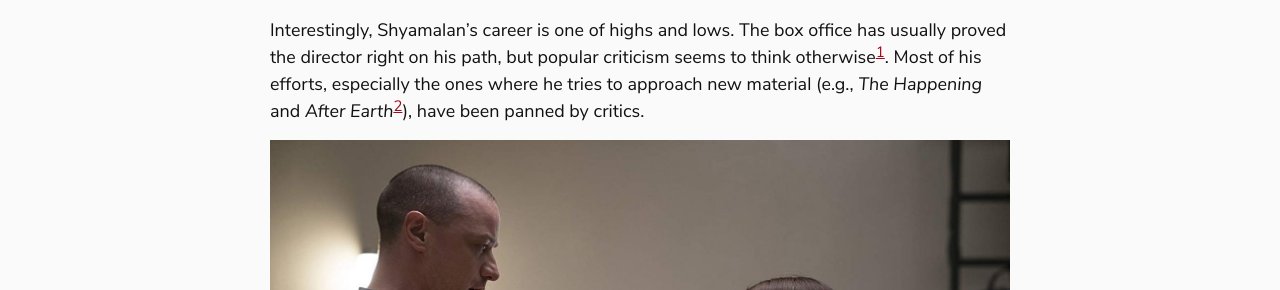
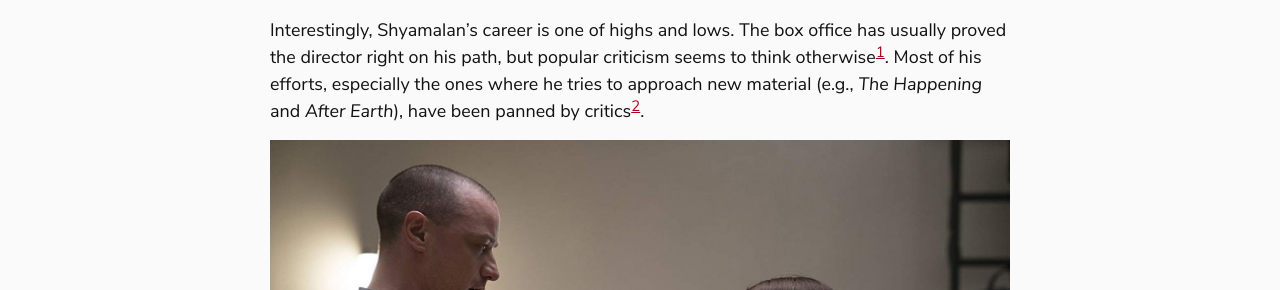
Before and after one commit to manuel-uberti/filmsinwords, a Jekyll site: the page built from _posts/2019-06-16-balance.md, in a window 1280 px wide and 900 px high. Shown: the part 346-636 px from the top of the window. Built offline with Jekyll 4.4.1, drawn with Linux system fonts in a browser that asks for light colours.

Commit message:
Move footnote

```diff
--- a/_posts/2019-06-16-balance.md
+++ b/_posts/2019-06-16-balance.md
@@ -16,8 +16,8 @@ developing fascination for the psychological and the spiritual.
 Interestingly, Shyamalan’s career is one of highs and lows. The box office has
 usually proved the director right on his path, but popular criticism seems to
 think otherwise[^1]. Most of his efforts, especially the ones where he tries to
-approach new material (e.g., *The Happening* and *After Earth*[^2]), have been
-panned by critics.
+approach new material (e.g., *The Happening* and *After Earth*), have been panned by
+critics[^2].
 
 <p align="center">
     <img src="/assets/images/2019-06-16-glass.jpg">
```
